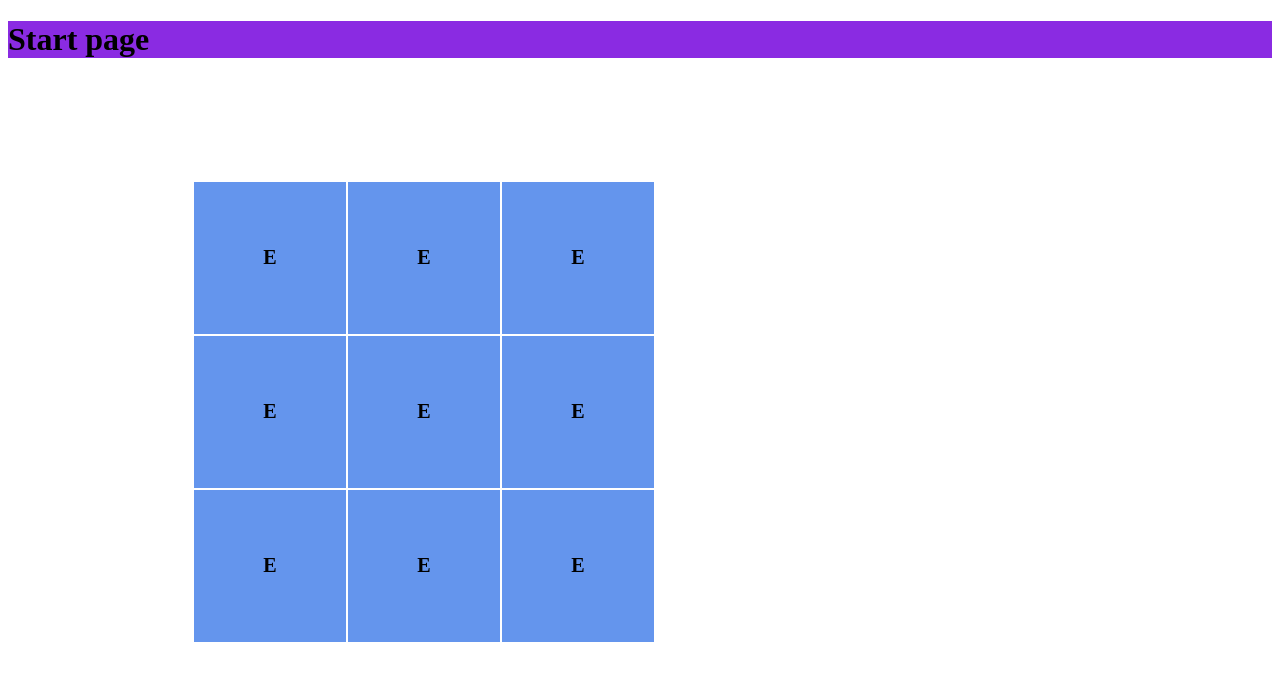
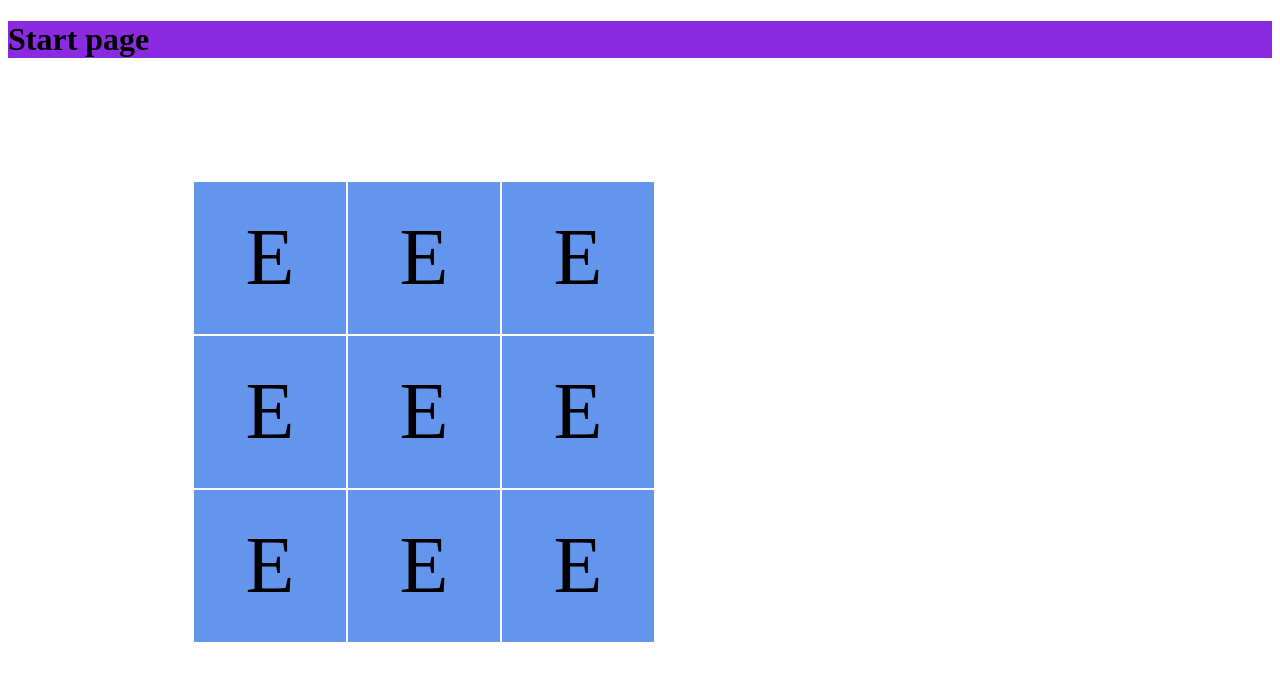
Before and after one commit to msciwoj23/new-game-project, a Flask app: page / in a window 1280 px wide. Shown: the top 681 px of the page. Run offline with Flask 2, Linux system fonts and the light colour scheme.

Commit message:
h6 inside of td deleted

```diff
--- a/static/css/main.css
+++ b/static/css/main.css
@@ -9,9 +9,6 @@ h1 {
     top: 100px;
     width: 150px;
     height: 150px;
-    font-size: 30px;
+    font-size: 80px;
+    text-align: center;
 }
-
-#mainTable table h6 {
-    text-align: center
-}
--- a/templates/display.html
+++ b/templates/display.html
@@ -14,13 +14,13 @@
     <div id='mainTable'>
         <table>
             <tr>
-                <td><h6>E</h6></td><td><h6>E</h6></td><td><h6>E</h6></td>
+                <td>E</td><td>E</td><td>E</td>
             </tr>
             <tr>
-                <td><h6>E</h6></td><td><h6>E</h6></td><td><h6>E</h6></td>
+                <td>E</td><td>E</td><td>E</td>
             </tr>
             <tr>
-                <td><h6>E</h6></td><td><h6>E</h6></td><td><h6>E</h6></td>
+                <td>E</td><td>E</td><td>E</td>
             </tr>
         </table>
     </div>
```
